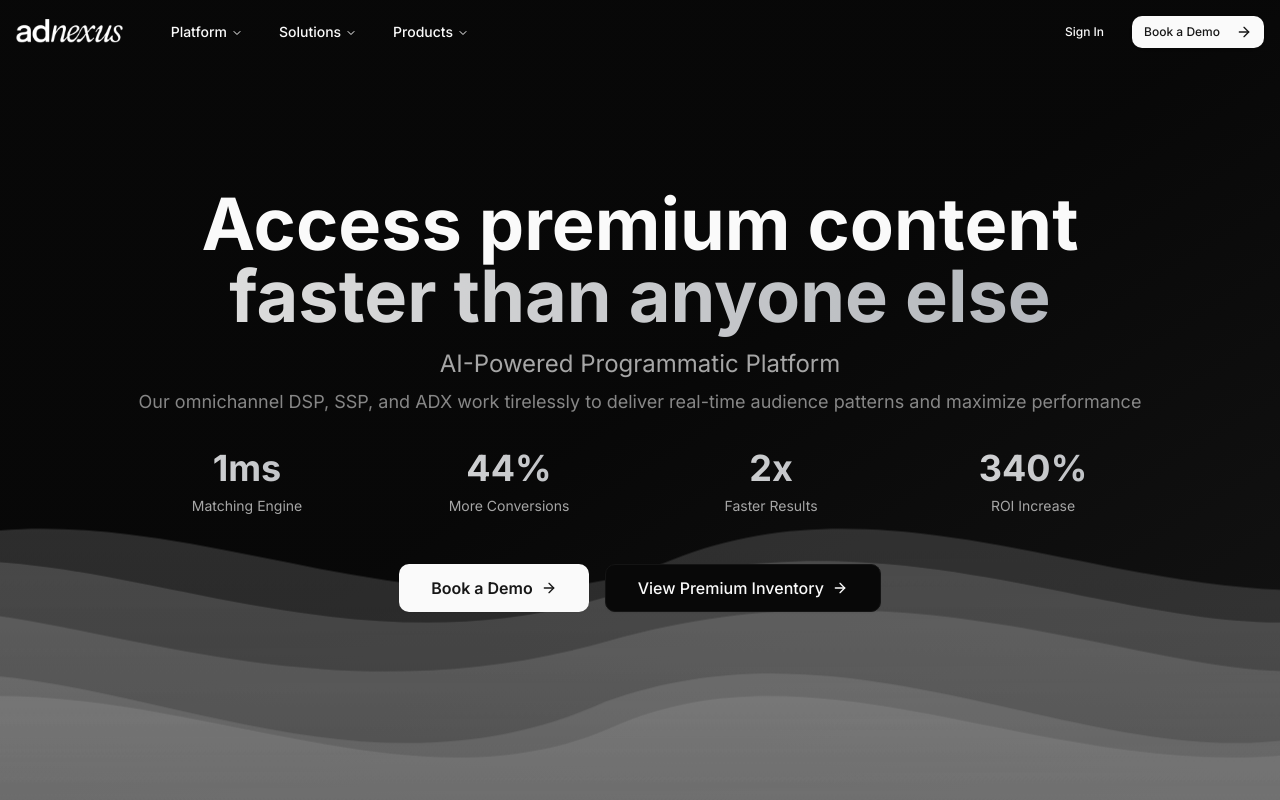
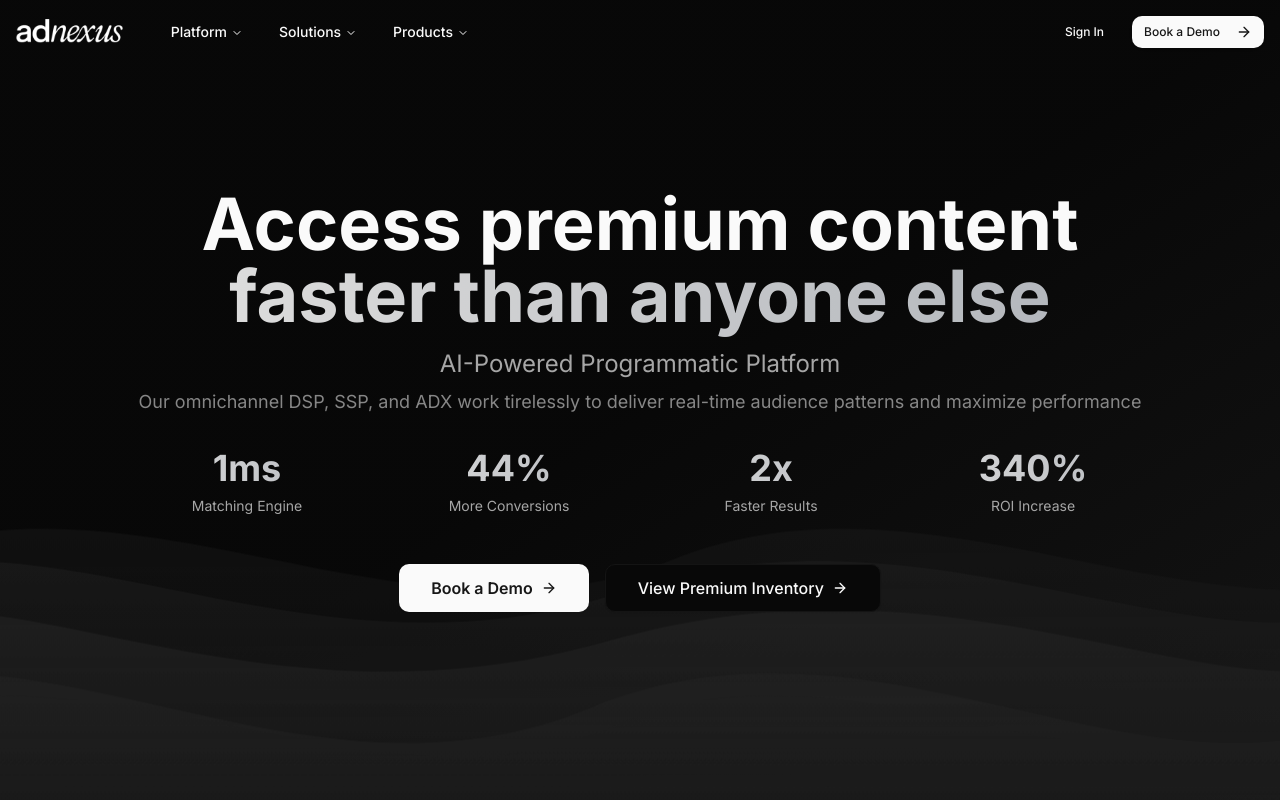
Before and after one commit to adnexusinc/web, a React (Vite) app: page / in a window 1280 px wide. Shown: the top 800 px of the page. Built offline with nearby package versions, Linux system fonts and the light colour scheme.

Commit message:
Dim waves to #333
Adjusted wave colors to be more subtle, with a maximum brightness of #333.
-edited src/components/AnimatedWaves.tsx

```diff
--- a/src/components/AnimatedWaves.tsx
+++ b/src/components/AnimatedWaves.tsx
@@ -13,26 +13,26 @@ export const AnimatedWaves: React.FC<AnimatedWavesProps> = ({ className = "" })
         preserveAspectRatio="xMidYMid slice"
       >
         <defs>
-          {/* 2x darker waves */}
+          {/* Very subtle waves, capped at #333 brightness */}
           <linearGradient id="waveGradient1" x1="0%" y1="0%" x2="0%" y2="100%">
-            <stop offset="0%" style={{stopColor: 'hsl(var(--muted-foreground))', stopOpacity: 0.24}} />
-            <stop offset="100%" style={{stopColor: 'hsl(var(--muted-foreground))', stopOpacity: 0.16}} />
+            <stop offset="0%" style={{stopColor: 'hsl(0, 0%, 20%)', stopOpacity: 0.8}} />
+            <stop offset="100%" style={{stopColor: 'hsl(0, 0%, 15%)', stopOpacity: 0.6}} />
           </linearGradient>
           <linearGradient id="waveGradient2" x1="0%" y1="0%" x2="0%" y2="100%">
-            <stop offset="0%" style={{stopColor: 'hsl(var(--muted-foreground))', stopOpacity: 0.24}} />
-            <stop offset="100%" style={{stopColor: 'hsl(var(--muted-foreground))', stopOpacity: 0.16}} />
+            <stop offset="0%" style={{stopColor: 'hsl(0, 0%, 18%)', stopOpacity: 0.7}} />
+            <stop offset="100%" style={{stopColor: 'hsl(0, 0%, 12%)', stopOpacity: 0.5}} />
           </linearGradient>
           <linearGradient id="waveGradient3" x1="0%" y1="0%" x2="0%" y2="100%">
-            <stop offset="0%" style={{stopColor: 'hsl(var(--muted-foreground))', stopOpacity: 0.24}} />
-            <stop offset="100%" style={{stopColor: 'hsl(var(--muted-foreground))', stopOpacity: 0.16}} />
+            <stop offset="0%" style={{stopColor: 'hsl(0, 0%, 16%)', stopOpacity: 0.6}} />
+            <stop offset="100%" style={{stopColor: 'hsl(0, 0%, 10%)', stopOpacity: 0.4}} />
           </linearGradient>
           <linearGradient id="waveGradient4" x1="0%" y1="0%" x2="0%" y2="100%">
-            <stop offset="0%" style={{stopColor: 'hsl(var(--muted-foreground))', stopOpacity: 0.24}} />
-            <stop offset="100%" style={{stopColor: 'hsl(var(--muted-foreground))', stopOpacity: 0.16}} />
+            <stop offset="0%" style={{stopColor: 'hsl(0, 0%, 14%)', stopOpacity: 0.5}} />
+            <stop offset="100%" style={{stopColor: 'hsl(0, 0%, 8%)', stopOpacity: 0.3}} />
           </linearGradient>
           <linearGradient id="waveGradient5" x1="0%" y1="0%" x2="0%" y2="100%">
-            <stop offset="0%" style={{stopColor: 'hsl(var(--muted-foreground))', stopOpacity: 0.24}} />
-            <stop offset="100%" style={{stopColor: 'hsl(var(--muted-foreground))', stopOpacity: 0.16}} />
+            <stop offset="0%" style={{stopColor: 'hsl(0, 0%, 12%)', stopOpacity: 0.4}} />
+            <stop offset="100%" style={{stopColor: 'hsl(0, 0%, 6%)', stopOpacity: 0.2}} />
           </linearGradient>
         </defs>
 
```
